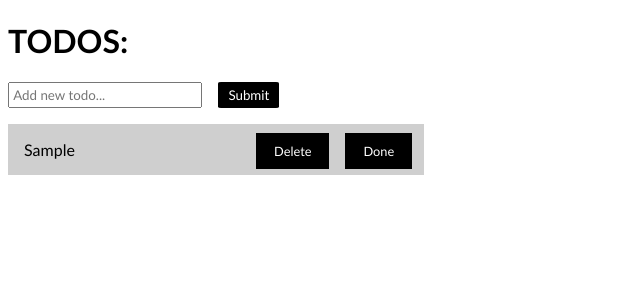
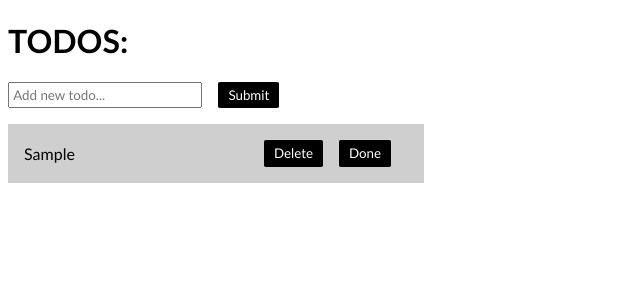
Before and after one commit to PetraSil/todoTest, a React (Create React App) app: page / in a window 1280 px wide. Both pictures are taken after typing "Sample" into the empty fields and a click on the button "Submit". Shown: the top 300 px of the page, without its empty margins (0-640 px from the left). Built offline with nearby package versions, Linux system fonts and the light colour scheme.

Commit message:
Some changes

```diff
--- a/src/App.css
+++ b/src/App.css
@@ -40,20 +40,3 @@ button:hover {
 .todosButtonContainer {
   min-width: 11rem;
 }
-
-span {
-  padding: 0.5rem 1rem;
-  background-color: black;
-  color: white;
-  margin: 0.5rem;
-  cursor: pointer;
-  font-size: 0.8rem;
-  border: 2px solid black;
-  transition: all 0.2s linear;
-}
-
-span:hover {
-  background-color: white;
-  color: black;
-  border: 2px solid black;
-}
--- a/src/components/TodoItems.js
+++ b/src/components/TodoItems.js
@@ -7,8 +7,8 @@ const TodoItems = ({ todos, deleteTodo, readyTodo }) => {
           <div key={Math.random()} className="todosContainer">
             <div style={{ textDecoration: item.done ? "line-through" : "" }} key={item.id}>{item.text}</div>
             <div className="todosButtonContainer">
-              <span onClick={() => deleteTodo(item.id)}>Delete</span>
-              <span onClick={() => readyTodo(item.id)}>Done</span>
+              <button onClick={() => deleteTodo(item.id)}>Delete</button>
+              <button onClick={() => readyTodo(item.id)}>Done</button>
             </div>
           </div>
         ))}
```
